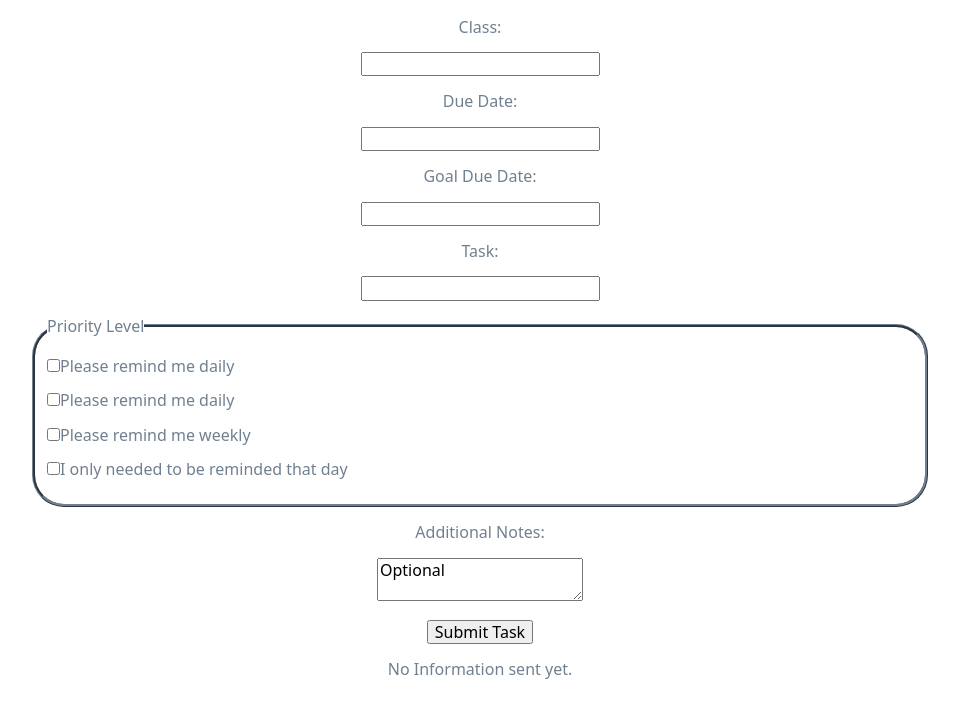
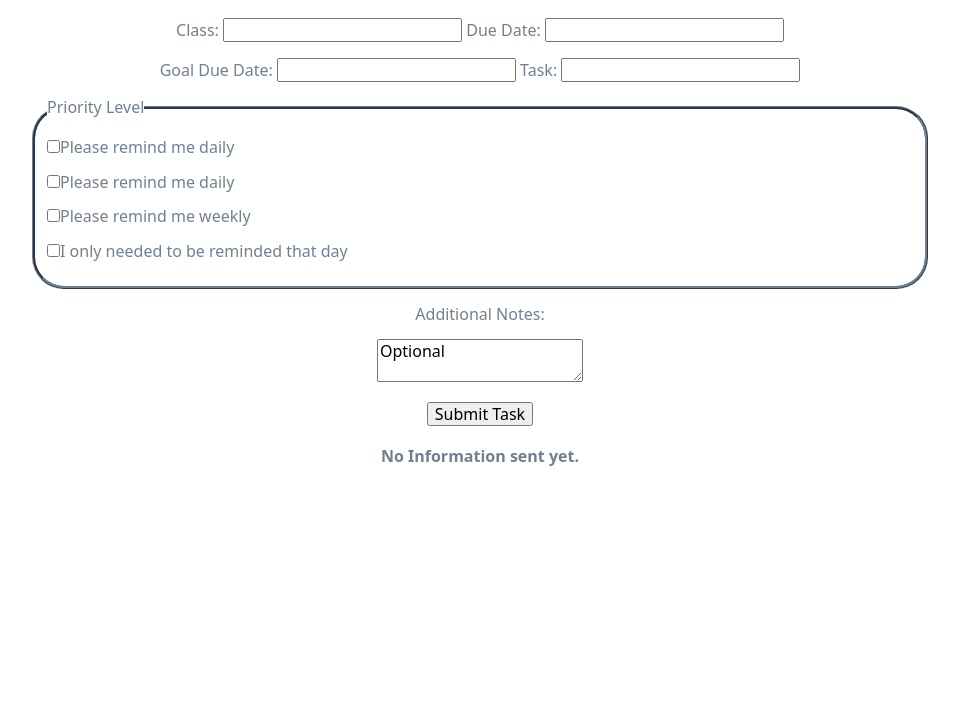
Before and after one commit to swic-cis-177/mt-project-maceyjshort, a website: page index.html in a window 1280 px wide. Shown: the part 62-780 px from the top of the page, without its empty margins (160-1119 px from the left). Drawn offline with nearby package versions, Linux system fonts and the light colour scheme.

Commit message:
fix form from messing it up

```diff
--- a/index.html
+++ b/index.html
@@ -21,14 +21,14 @@
     <h1>Macey's Homework Task List</h1></div>
     <form>
       <div id="textFields">
-      <p><label for= "class">Class: </label></p>
-      <p><input type= "text" id="class" name="class"></p>
-      <p><label for= "dueDate">Due Date: </label></p>
-      <p><input type ="text" id="dueDate" name ="dueDate"></p>
-      <p><label for= "goalDueDate">Goal Due Date:</label></p>
-      <p><input type= "text" id="goalDueDate" name="goalDueDate"></p>
-      <p><label for="task">Task: </label></p>
-      <p><input type = "text" id="task" name ="task"></p>
+      <p><label for= "class">Class: </label>
+      <input type= "text" id="class" name="class">
+      <label for= "dueDate">Due Date: </label>
+      <input type ="text" id="dueDate" name ="dueDate"></p>
+      <p><label for= "goalDueDate">Goal Due Date:</label>
+      <input type= "text" id="goalDueDate" name="goalDueDate">
+      <label for="task">Task: </label>
+      <input type = "text" id="task" name ="task"></p>
       </div>
       <fieldset>
         <legend>Priority Level</legend>
@@ -42,7 +42,7 @@
         <p><textarea id= "msg" name= "user_message">Optional</textarea></p>
       <button type= "submit">Submit Task</button>
 
-      <p>No Information sent yet.</p>
+      <h4>No Information sent yet.</h4>
     </div>
     </form>
     </div>
```
